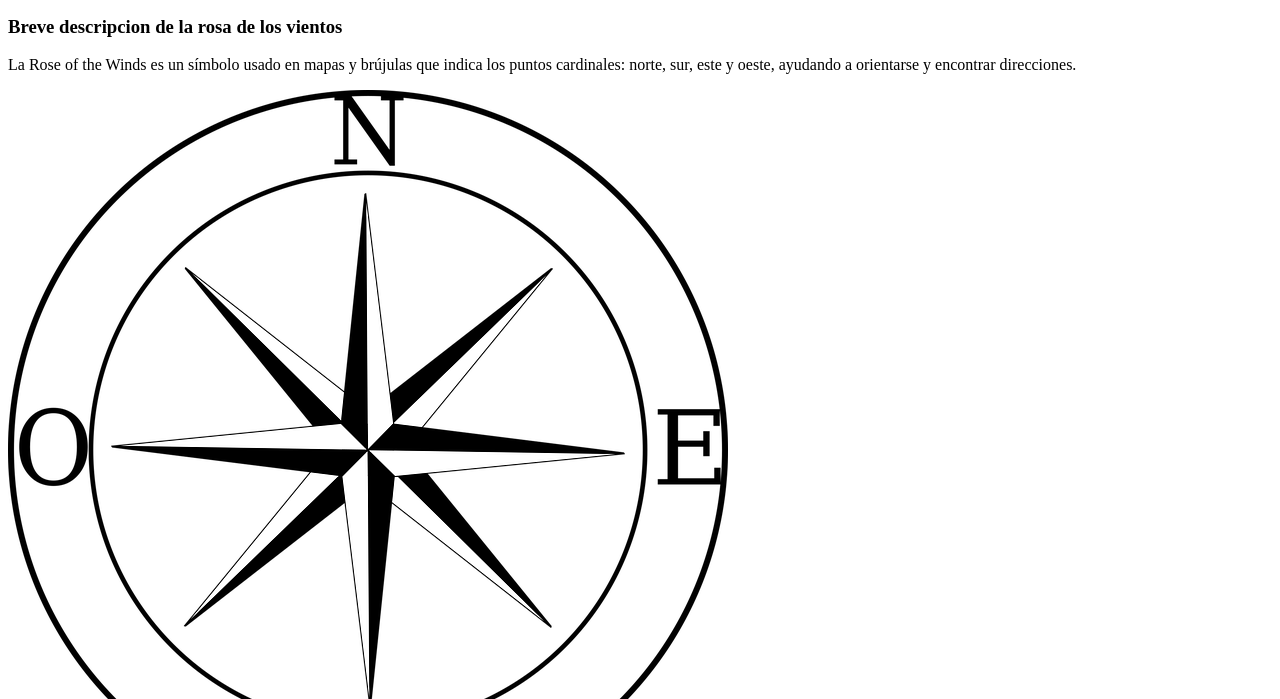
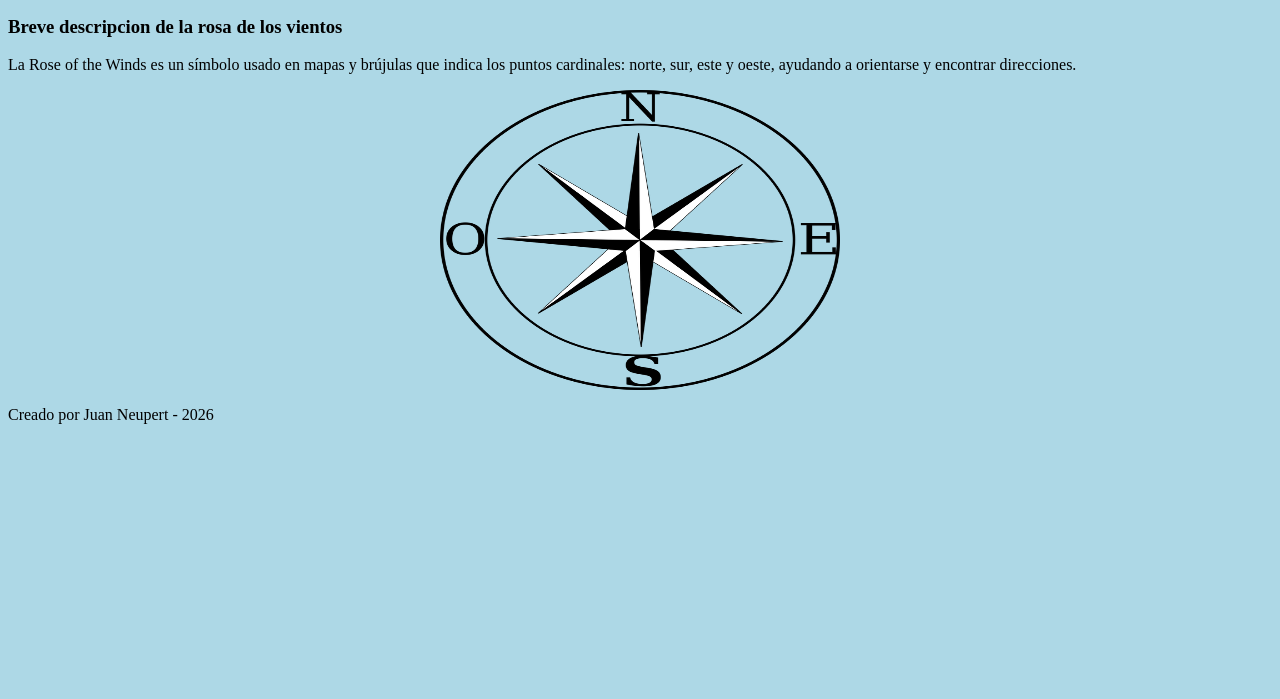
Before and after one commit to JuanNeupert/Clases2026, a plain HTML site: page index.html in a window 1280 px wide. Shown: the part 101-800 px from the top of the page. Drawn offline with Linux system fonts and the light colour scheme.

Commit message:
Agregados estilos CSS

```diff
--- a/ASSETS/CSS/Styles.css
+++ b/ASSETS/CSS/Styles.css
@@ -0,0 +1,14 @@
+body{
+    background-color: lightblue;
+}
+
+hi{
+    color: red
+}
+
+img{
+    width: 400px;
+    height: 300px;
+    display: block;
+    margin: auto;
+}
--- a/index.html
+++ b/index.html
@@ -4,6 +4,8 @@
     <meta charset="UTF-8">
     <meta name="viewport" content="width=device-width, initial-scale=1.0">
     <title>Document</title>
+
+    <link rel="stylesheet" href="ASSETS/CSS/styles.css">
 </head>
 <body>
     <header>
```
